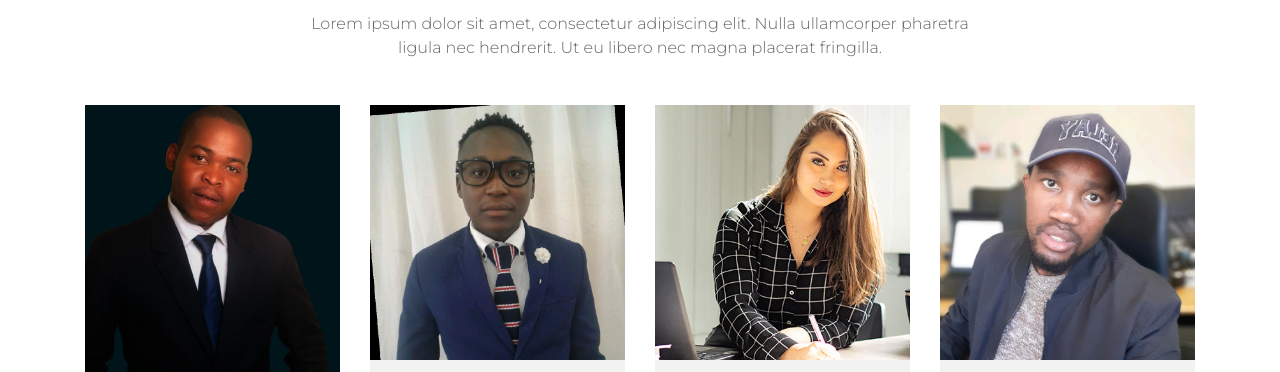
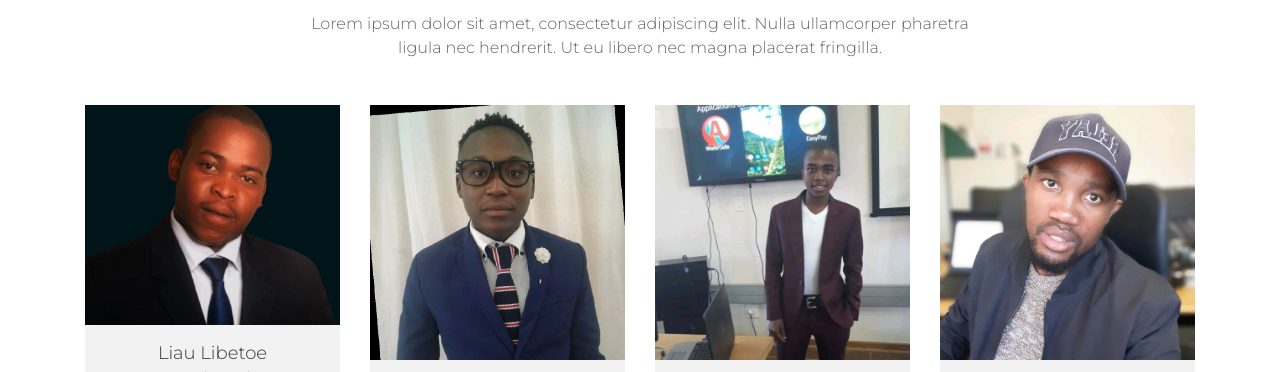
Before and after one commit to libetoe/argtek-home, a plain HTML site: page index.html in a window 1280 px wide. Shown: the part 3868-4240 px from the top of the page. Drawn offline with nearby package versions, Linux system fonts and the light colour scheme.

Commit message:
fouth commit

```diff
--- a/index.html
+++ b/index.html
@@ -401,7 +401,7 @@
                 <div class="row">
                     <div class="col-md-3 col-sm-6">
                         <div class="card card-block">
-                            <a href="#"><img alt="" class="team-img" src="img/libetoe.png">
+                            <a href="#"><img alt="" class="team-img" src="img/prof.png">
                                 <div class="card-title-wrap">
                                     <span class="card-title">Liau Libetoe</span> <span class="card-text">Frontend Developer</span>
                                     <div class="social-nav">
@@ -438,7 +438,7 @@
 
                     <div class="col-md-3 col-sm-6">
                         <div class="card card-block">
-                            <a href="#"><img alt="" class="team-img" src="img/team-3.jpg">
+                            <a href="#"><img alt="" class="team-img" src="img/khotso.jfif">
                                 <div class="card-title-wrap">
                                     <span class="card-title">Khotso Moholobela</span> <span class="card-text">Machine Learning Expert</span>
                                     <div class="social-nav">
```
Also changed, not shown: img/khotso.jfif (added), img/prof.png (added).
